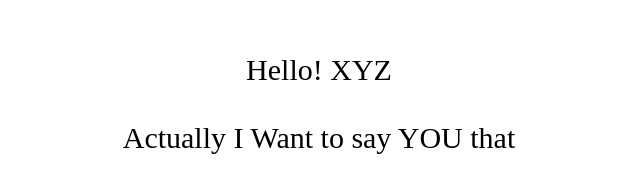
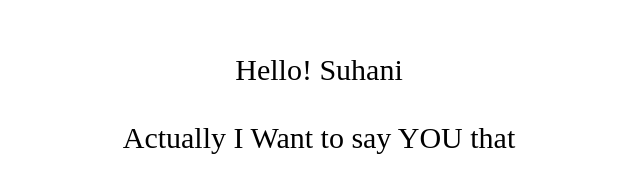
Before and after one commit to rishav-071/Valentine, a plain HTML site: page index.html in a window 1280 px wide. Shown: the part 139-329 px from the top of the page, without its empty margins (321-961 px from the left). Drawn offline with Linux system fonts and the light colour scheme.

Commit message:
Update index.html

```diff
--- a/index.html
+++ b/index.html
@@ -9,7 +9,7 @@
 <body>
     <div class="big">
         <p id="p">
-            Hello! XYZ
+            Hello! Suhani
             <br><br>
             Actually I Want to say YOU that
         </p>
```
